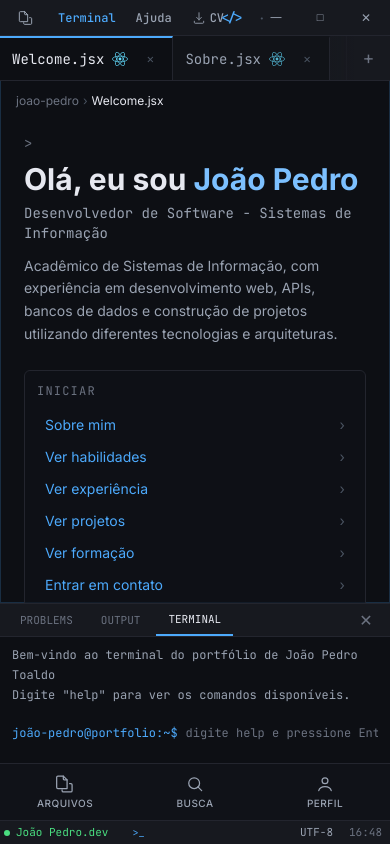
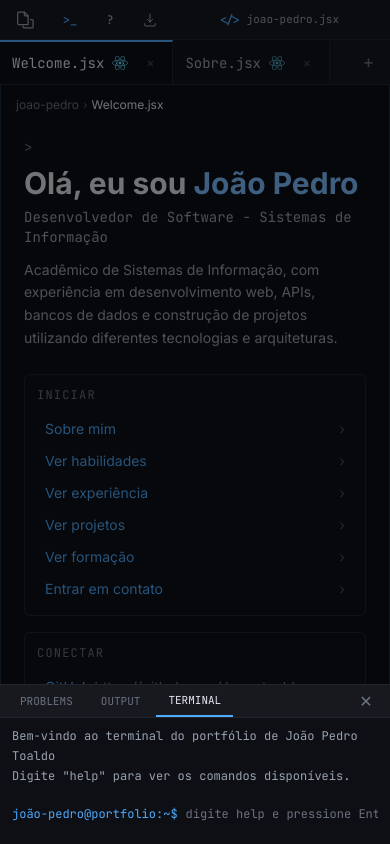
Before and after one commit to Joaoptoaldo/meu-portfolio, a React (Vite) app: page / in a window 390 px wide. Built offline with nearby package versions, Linux system fonts and the light colour scheme.

Commit message:
otimiza responsividade e performance

```diff
--- a/index.html
+++ b/index.html
@@ -8,14 +8,61 @@
       name="description"
       content="Portfólio de João Pedro Toaldo — Desenvolvedor de Software. Estudante de Sistemas de Informação na Universidade Franciscana (UFN)."
     />
+
+    <!-- DNS Prefetch para recursos externos -->
+    <link rel="dns-prefetch" href="https://fonts.googleapis.com" />
+    <link rel="dns-prefetch" href="https://fonts.gstatic.com" />
+
+    <!-- Preconnect para conexões críticas -->
     <link rel="preconnect" href="https://fonts.googleapis.com" />
     <link rel="preconnect" href="https://fonts.gstatic.com" crossorigin />
+
+    <!-- Preload de fontes críticas (Inter para texto) -->
+    <link
+      rel="preload"
+      href="https://fonts.googleapis.com/css2?family=Inter:wght@400;500;600;700&display=swap"
+      as="style"
+    />
     <link
       href="https://fonts.googleapis.com/css2?family=Inter:wght@400;500;600;700&family=JetBrains+Mono:wght@400;500;600&display=swap"
       rel="stylesheet"
     />
+
+    <!-- Favicon -->
     <link rel="icon" type="image/svg+xml" href="/favicon.svg" />
+
+    <!-- Preload do CSS crítico -->
+    <link rel="preload" href="/src/index.css" as="style" />
+
     <title>João Pedro Toaldo | Desenvolvedor de Software</title>
+
+    <!-- CSS crítico inline para FCP mais rápido -->
+    <style>
+      /* Prevenir flash of unstyled content */
+      body {
+        margin: 0;
+        background-color: #0a0b10;
+        color: #e6e8f0;
+        font-family: "Inter", system-ui, -apple-system, sans-serif;
+      }
+
+      /* Loading indicator */
+      #root:empty::after {
+        content: "";
+        display: block;
+        width: 40px;
+        height: 40px;
+        margin: calc(50vh - 20px) auto;
+        border: 3px solid rgba(77, 170, 252, 0.2);
+        border-top-color: #4daafc;
+        border-radius: 50%;
+        animation: spin 0.8s linear infinite;
+      }
+
+      @keyframes spin {
+        to { transform: rotate(360deg); }
+      }
+    </style>
   </head>
   <body>
     <div id="root"></div>
--- a/src/components/editor/Editor.jsx
+++ b/src/components/editor/Editor.jsx
@@ -4,12 +4,26 @@
  *
  * Quando há split editor, cada instância recebe `groupId` e renderiza
  * o arquivo ativo daquele grupo. Sem `groupId`, usa o grupo ativo global.
+ *
+ * Lazy loading implementado com Suspense para melhorar performance.
  */
-import { useMemo } from 'react'
+import { Suspense, useMemo } from 'react'
 import { useWorkspace } from '../../hooks/useWorkspace'
 import sections from '../sections'
 import TabBar from './TabBar'
 import Breadcrumb from './Breadcrumb'
+
+/** Loading fallback para lazy loading das seções */
+function SectionFallback() {
+  return (
+    <div className="flex h-full items-center justify-center p-6">
+      <div className="flex flex-col items-center gap-3">
+        <div className="h-6 w-6 animate-spin rounded-full border-2 border-accent border-t-transparent" />
+        <p className="font-mono text-xs text-text-muted">Carregando...</p>
+      </div>
+    </div>
+  )
+}
 
 export default function Editor({ groupId = null, column = 0 }) {
   const { activeFile, fileIndex, groups, activeGroupId, setActiveGroup } = useWorkspace()
@@ -42,7 +56,9 @@ export default function Editor({ groupId = null, column = 0 }) {
         className="animate-slide-up scrollbar-thin min-h-0 flex-1 overflow-y-auto overflow-x-hidden pb-12"
       >
         {Section ? (
-          <Section title={file.description} />
+          <Suspense fallback={<SectionFallback />}>
+            <Section title={file.description} />
+          </Suspense>
         ) : (
           <div className="flex h-full items-center justify-center p-6">
             <p className="text-sm text-text-muted">
--- a/src/components/layout/Explorer.jsx
+++ b/src/components/layout/Explorer.jsx
@@ -5,7 +5,8 @@
  * `explorerView` no contexto. Cada view tem seu próprio conteúdo;
  * o Explorer (view) mantém a árvore + OPEN EDITORS.
  *
- * Desktop (≥ sm): painel fixo à esquerda.
+ * Desktop (≥ md): painel fixo à esquerda com largura normal.
+ * Tablet  (sm-md): painel fixo à esquerda com largura compacta.
  * Mobile   (< sm): drawer sobreposto, controlado por `explorerVisible`
  *                  (mesmo estado; sem outro estado global). Abre pelo botão
  *                  "Arquivos" da MobileNav, fecha ao selecionar um arquivo,
@@ -29,7 +30,7 @@ export default function Explorer() {
 
   return (
     <>
-      {/* Desktop: painel com largura arrastável por mouse */}
+      {/* Desktop/Tablet: painel com largura arrastável por mouse */}
       {explorerVisible && (
         <aside
           style={{ width: `${width}px` }}
--- a/src/components/layout/MobileNav.jsx
+++ b/src/components/layout/MobileNav.jsx
@@ -37,8 +37,10 @@ function BottomItem({ action }) {
   )
 }
 
-export default function MobileNav() {
+export default function MobileNav({ hidden = false }) {
   const mobileActions = activityActions.filter((a) => a.mobile)
+
+  if (hidden) return null
 
   return (
     <nav
--- a/src/components/layout/StatusBar.jsx
+++ b/src/components/layout/StatusBar.jsx
@@ -49,7 +49,7 @@ export default function StatusBar() {
         </span>
         <span className="hidden shrink-0 px-2 sm:block">Git: main</span>
 
-        {/* Botão Terminal — estética VS Code */}
+        {/* Botão Terminal — estética VS Code (simplificado em mobile) */}
         <button
           type="button"
           id="statusbar-terminal-toggle"
@@ -57,7 +57,7 @@ export default function StatusBar() {
           aria-label={terminalActive ? 'Fechar terminal' : 'Abrir terminal'}
           aria-pressed={terminalActive}
           title={terminalActive ? 'Fechar terminal (Ctrl+J)' : 'Abrir terminal (Ctrl+J)'}
-          className={`ml-2 flex h-6 items-center gap-1 px-2 transition-colors hover:bg-bg-hover ${
+          className={`ml-2 flex h-6 items-center gap-1 px-1.5 sm:px-2 transition-colors hover:bg-bg-hover ${
             terminalActive
               ? 'text-accent'
               : 'text-text-muted hover:text-text-secondary'
@@ -69,25 +69,26 @@ export default function StatusBar() {
       </div>
 
       <div className="ml-auto flex shrink-0 items-center">
+        {/* Informações de stack ocultas em mobile para economizar espaço */}
         <span className="hidden px-2 md:block" title="Tecnologias do projeto">
           React
         </span>
         <span aria-hidden="true" className="hidden px-1 text-text-disabled md:block">
           ·
         </span>
-        <span className="hidden px-2 sm:block" title="Linguagem principal">
+        <span className="hidden px-2 lg:block" title="Linguagem principal">
           JavaScript
         </span>
-        <span className="hidden px-2 sm:block" title="Estilização">
+        <span className="hidden px-2 lg:block" title="Estilização">
           Tailwind
         </span>
-        <span aria-hidden="true" className="hidden px-1 text-text-disabled sm:block">
+        <span aria-hidden="true" className="hidden px-1 text-text-disabled lg:block">
           ·
         </span>
-        <span className="px-2" title="Codificação">
+        <span className="hidden sm:inline px-2" title="Codificação">
           UTF-8
         </span>
-        <span className="px-2 text-text-muted" aria-hidden="true">
+        <span className="px-1.5 sm:px-2 text-text-muted" aria-hidden="true">
           {time}
         </span>
       </div>
--- a/src/components/layout/TitleBar.jsx
+++ b/src/components/layout/TitleBar.jsx
@@ -40,7 +40,7 @@ export default function TitleBar() {
   const terminalActive = panelOpen && panelView === 'terminal'
 
   return (
-    <header className="relative flex h-9 shrink-0 items-center border-b border-border bg-bg-title">
+    <header className="relative flex h-10 sm:h-9 shrink-0 items-center border-b border-border bg-bg-title">
       {/* Ação real "Arquivos" no mobile (abre o drawer); decorativo no desktop */}
       <div className="flex w-[var(--spacing-activitybar)] shrink-0 items-center justify-center">
         <button
@@ -48,9 +48,9 @@ export default function TitleBar() {
           onClick={toggleExplorer}
           aria-label="Explorer (arquivos do portfólio)"
           aria-expanded={explorerVisible}
-          className="flex h-9 w-full items-center justify-center text-text-secondary transition-colors hover:bg-bg-hover hover:text-text-primary sm:hidden"
+          className="flex h-10 sm:h-9 w-full items-center justify-center text-text-secondary transition-colors hover:bg-bg-hover hover:text-text-primary sm:hidden"
         >
-          <Icon name="files" className="h-4 w-4" />
+          <Icon name="files" className="h-5 w-5 sm:h-4 sm:w-4" />
         </button>
         <button
           type="button"
@@ -63,8 +63,8 @@ export default function TitleBar() {
         </button>
       </div>
 
-      {/* Botões de Ação na Header (Esquerda) */}
-      <div className="flex items-center gap-1">
+      {/* Botões de Ação na Header (Esquerda) - responsivos para mobile */}
+      <div className="flex items-center gap-1 sm:gap-1 overflow-x-auto scrollbar-hidden">
          {/* Botão Terminal */}
         <button
           type="button"
@@ -72,13 +72,14 @@ export default function TitleBar() {
           aria-label={terminalActive ? 'Fechar terminal' : 'Abrir terminal'}
           aria-pressed={terminalActive}
           title={terminalActive ? 'Fechar terminal (Ctrl+J)' : 'Abrir terminal (Ctrl+J)'}
-          className={`flex h-6 items-center gap-1.5 px-1.5 font-mono text-xs font-medium transition-colors hover:bg-bg-hover ${
+          className={`flex h-8 sm:h-6 min-w-[36px] sm:min-w-0 items-center justify-center sm:justify-start gap-1.5 px-2 sm:px-1.5 font-mono text-xs font-medium transition-colors hover:bg-bg-hover ${
             terminalActive
               ? 'text-accent'
               : 'text-text-secondary hover:text-text-primary'
           }`}
         >
-          <span>Terminal</span>
+          <span className="hidden sm:inline">Terminal</span>
+          <span className="sm:hidden" aria-hidden="true">&gt;_</span>
         </button>
 
         {/* Botão Ajuda */}
@@ -88,9 +89,10 @@ export default function TitleBar() {
           aria-label="Ajuda — como navegar no portfólio"
           aria-expanded={helpOpen}
           title="Ajuda — como navegar"
-          className="ml-1 flex h-6 items-center gap-1 px-1.5 font-mono text-xs font-medium text-text-secondary transition-colors hover:bg-bg-hover hover:text-text-primary"
+          className="flex h-8 sm:h-6 min-w-[36px] sm:min-w-0 items-center justify-center sm:justify-start gap-1 px-2 sm:px-1.5 font-mono text-xs font-medium text-text-secondary transition-colors hover:bg-bg-hover hover:text-text-primary"
         >
-          <span>Ajuda</span>
+          <span className="hidden sm:inline">Ajuda</span>
+          <span className="sm:hidden" aria-hidden="true">?</span>
         </button>
 
         {/* Botão Download CV */}
@@ -104,25 +106,25 @@ export default function TitleBar() {
           }}
           aria-label="Baixar currículo em PDF"
           title="Baixar currículo (PDF)"
-          className="ml-1 flex h-6 items-center gap-1 px-1.5 font-mono text-xs font-medium text-text-secondary transition-colors hover:bg-bg-hover hover:text-text-primary"
+          className="flex h-8 sm:h-6 min-w-[36px] sm:min-w-0 items-center justify-center sm:justify-start gap-1 px-2 sm:px-1.5 font-mono text-xs font-medium text-text-secondary transition-colors hover:bg-bg-hover hover:text-text-primary"
         >
-          <Icon name="download" className="h-3.5 w-3.5" />
-          <span>CV</span>
+          <Icon name="download" className="h-4 w-4 sm:h-3.5 sm:w-3.5" />
+          <span className="hidden sm:inline">CV</span>
         </button>
       </div>
 
       {/* Identidade do workspace */}
-      <div className="flex min-w-0 flex-1 items-center justify-center gap-2 px-3">
+      <div className="flex min-w-0 flex-1 items-center justify-center gap-1.5 sm:gap-2 px-2 sm:px-3">
         <span
           aria-hidden="true"
-          className="font-mono text-[13px] font-semibold text-accent"
+          className="font-mono text-[12px] sm:text-[13px] font-semibold text-accent"
         >
           {'</>'}
         </span>
-        <span className="truncate font-mono text-xs text-text-secondary">
+        <span className="truncate font-mono text-[11px] sm:text-xs text-text-secondary">
           joao-pedro.jsx
         </span>
-        <span aria-hidden="true" className="text-text-disabled">
+        <span aria-hidden="true" className="hidden sm:inline text-text-disabled">
           ·
         </span>
         <span className="hidden truncate text-xs text-text-muted md:inline">
@@ -130,8 +132,8 @@ export default function TitleBar() {
         </span>
       </div>
 
-      {/* Botões de janela (decorativos) */}
-      <div className="flex h-full shrink-0 items-center" aria-hidden="true">
+      {/* Botões de janela (decorativos) - ocultos em mobile para economizar espaço */}
+      <div className="hidden sm:flex h-full shrink-0 items-center" aria-hidden="true">
         <span className="flex h-full w-11 items-center justify-center text-[11px] leading-none text-text-secondary">
           —
         </span>
--- a/src/components/layout/Workspace.jsx
+++ b/src/components/layout/Workspace.jsx
@@ -1,13 +1,16 @@
 /**
  * Estrutura principal do "workspace" (grid de painéis da IDE).
  *
- * Desktop (≥ sm):  TitleBar / (Sidebar + EditorGroups) / Panel / StatusBar
+ * Desktop (≥ md):  TitleBar / (Sidebar + EditorGroups) / Panel / StatusBar
+ * Tablet (sm-md): TitleBar / (Sidebar compacta + EditorGroups) / Panel / StatusBar
  * Mobile   (< sm): TitleBar / (Editor) / MobileNav — sidebar vira drawer.
+ *                  Panel funciona como overlay em mobile para não comprimir o editor.
  *
  * Inclui os overlays (Quick Open, Command Palette, Go to Symbol, Search in
  * File, Settings), o painel inferior, os toasts e o Zen Mode.
  */
 import { useWorkspace } from '../../hooks/useWorkspace'
+import { useMediaQuery } from '../../hooks/useMediaQuery'
 import useGlobalShortcuts from '../../hooks/useGlobalShortcuts'
 import TitleBar from './TitleBar'
 import ActivityBar from './ActivityBar'
@@ -60,7 +63,9 @@ function EditorGroups() {
 
 export default function Workspace() {
   useGlobalShortcuts()
-  const { zen, restoreLayout } = useWorkspace()
+  const { zen, restoreLayout, panelOpen } = useWorkspace()
+  const isMobile = !useMediaQuery('(min-width: 640px)')
+  const isTablet = useMediaQuery('(min-width: 640px) and (max-width: 1023px)')
 
   return (
     <div className="flex h-full flex-col bg-bg-base">
@@ -97,8 +102,25 @@ export default function Workspace() {
         )}
       </div>
 
-      {!zen && <Panel />}
-      {!zen && <MobileNav />}
+      {/* Panel: overlay em mobile puro, inline em tablet e desktop */}
+      {!zen && isMobile && panelOpen && (
+        <>
+          {/* Backdrop para fechar o painel */}
+          <button
+            type="button"
+            aria-label="Fechar painel"
+            onClick={() => useWorkspace.getState().togglePanel()}
+            className="fixed inset-0 z-40 bg-black/50 sm:hidden"
+          />
+          <div className="fixed bottom-0 left-0 right-0 z-50 sm:hidden">
+            <Panel />
+          </div>
+        </>
+      )}
+      {!zen && !isMobile && <Panel />}
+
+      {/* MobileNav: apenas em mobile puro (< 640px), oculta quando Panel aberto */}
+      {!zen && <MobileNav hidden={isMobile && panelOpen} />}
       {!zen && <StatusBar />}
     </div>
   )
--- a/src/index.css
+++ b/src/index.css
@@ -184,6 +184,11 @@
     -moz-osx-font-smoothing: grayscale;
     text-rendering: optimizeLegibility;
     overflow: hidden;
+    /* Safe area para dispositivos com notch/dynamic island */
+    padding-top: env(safe-area-inset-top);
+    padding-bottom: env(safe-area-inset-bottom);
+    padding-left: env(safe-area-inset-left);
+    padding-right: env(safe-area-inset-right);
   }
 
   :root[data-theme="light"] body {
```
Also changed, not shown: src/components/layout/Panel.jsx (+11 -2 lines), src/components/layout/explorer/MobileDrawer.jsx (+5 -5 lines), src/components/sections/index.js (+15 -7 lines).
